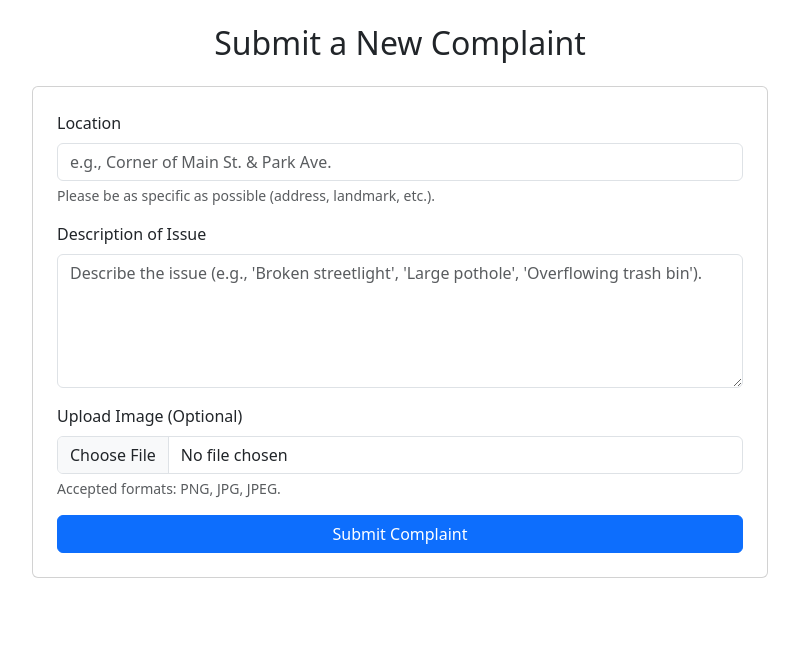
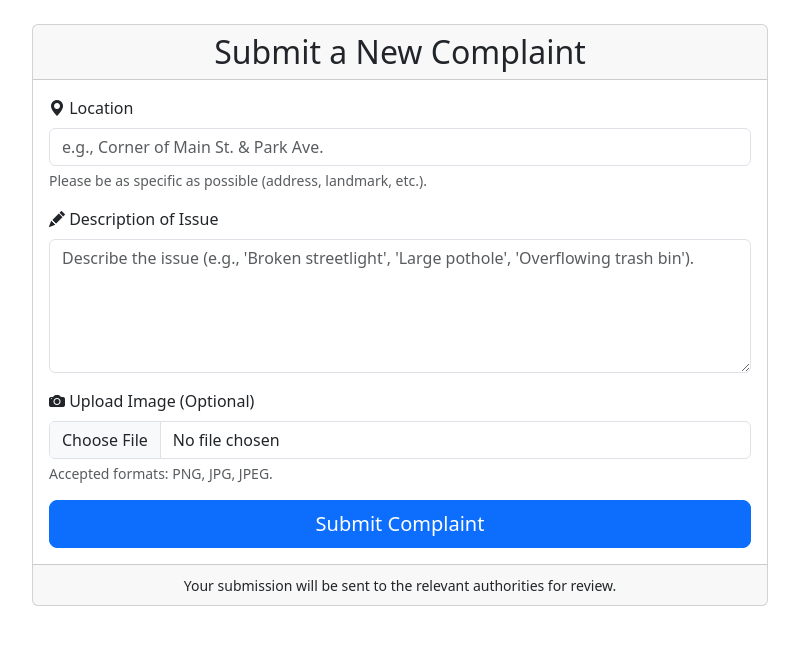
Before and after one commit to aftab-exr/LocalityIssueHub, a Flask app: page /submit_complaint in a window 1280 px wide. Shown: the part 56-701 px from the top of the page, without its empty margins (240-1039 px from the left). Run offline with Flask 3, Linux system fonts and the light colour scheme; the visitor is signed in with stand-in values (Sample User, id 1).

Commit message:
Refine: Redesign submit complaint page with card layout

```diff
--- a/templates/submit_complaint.html
+++ b/templates/submit_complaint.html
@@ -4,13 +4,16 @@
 
 {% block content %}
 <div class="row">
-    <div class="col-md-8 mx-auto">
-        <h2 class="mb-4 text-center">Submit a New Complaint</h2>
-
-        <form class="card p-4" method="POST" action="{{ url_for('submit_complaint') }}" enctype="multipart/form-data">
+    <div class="col-md-10 col-lg-8 mx-auto">
+        <div class="card">
+            <div class="card-header">
+                <h2 class="mb-0 text-center">Submit a New Complaint</h2>
+            </div>
+            <div class="card-body">
+                <form method="POST" action="{{ url_for('submit_complaint') }}" enctype="multipart/form-data">
 
                     <div class="mb-3">
-                <label for="location" class="form-label">Location</label>
+                        <label for="location" class="form-label"><i class="bi bi-geo-alt-fill"></i> Location</label>
                         <input type="text" class="form-control" id="location" name="location"
                             placeholder="e.g., Corner of Main St. & Park Ave." required>
                         <div class="form-text">
@@ -19,14 +22,16 @@
                     </div>
 
                     <div class="mb-3">
-                <label for="description" class="form-label">Description of Issue</label>
+                        <label for="description" class="form-label"><i class="bi bi-pencil-fill"></i> Description of
+                            Issue</label>
                         <textarea class="form-control" id="description" name="description" rows="5"
                             placeholder="Describe the issue (e.g., 'Broken streetlight', 'Large pothole', 'Overflowing trash bin')."
                             required></textarea>
                     </div>
 
                     <div class="mb-3">
-                <label for="image" class="form-label">Upload Image (Optional)</label>
+                        <label for="image" class="form-label"><i class="bi bi-camera-fill"></i> Upload Image
+                            (Optional)</label>
                         <input class="form-control" type="file" id="image" name="image"
                             accept="image/png, image/jpeg, image/jpg">
                         <div class="form-text">
@@ -34,8 +39,13 @@
                         </div>
                     </div>
 
-            <button type="submit" class="btn btn-primary w-100">Submit Complaint</button>
+                    <button type="submit" class="btn btn-primary w-100 btn-lg">Submit Complaint</button>
                 </form>
+            </div>
+            <div class="card-footer text-center">
+                <small>Your submission will be sent to the relevant authorities for review.</small>
+            </div>
+        </div>
     </div>
 </div>
 {% endblock %}
```
Lines whose indentation alone changed are shown as unchanged.
